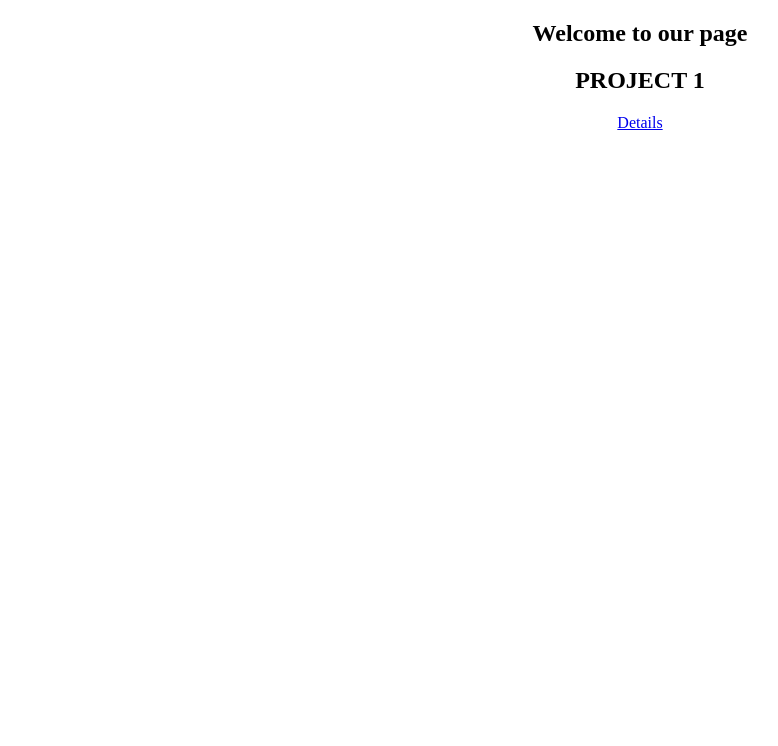
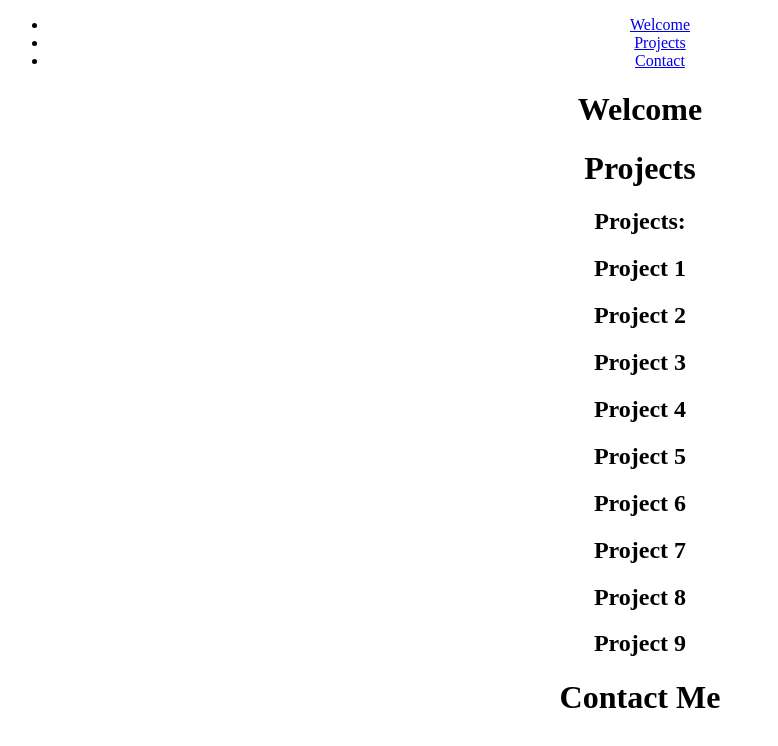
Before and after one commit to tigamadou/microverse_ia_at, a plain HTML site: page index.html in a window 1280 px wide. Shown: the whole page, without its empty margins (0-778 px from the left). Drawn offline with Linux system fonts and the light colour scheme.

Commit message:
User Story #7 Done navbar User Story #8 Done profile link

```diff
--- a/index.html
+++ b/index.html
@@ -13,17 +13,37 @@
 
   <body>
     <script src="https://cdn.freecodecamp.org/testable-projects-fcc/v1/bundle.js"></script>
-    <nav id="navbar"></nav>
-      <section id="welcome-section">
-        <h1>Welcome to our page</h1>
-      </section>
-      <section id="projects">
-        <h2 class="project-tile"> PROJECT 1  </h2>
+    <nav>
+      <ul id='navbar'>
+        <li><a href="#welcome-section">Welcome</a></li>
+        <li><a href="#projects">Projects</a></li>
+        <li><a href="#contact-section">Contact</a></li>
+      </ul>
+    </nav>
 
-        <a href="#">Details</a>
-      </section>
+    <div id="welcome-section" class="section">
+      <h1>Welcome</h1>
+    </div>
 
+<div id="projects" class="section">
+  <h1>Projects</h1>
+    <a href="#" target="_blank" class="project project-tile"></a>
+    <h2>Projects:</h2>
+    <h2>Project 1</h2>
+    <h2>Project 2</h2>
+    <h2>Project 3</h2>
+    <h2>Project 4</h2>
+    <h2>Project 5</h2>
+    <h2>Project 6</h2>
+    <h2>Project 7</h2>
+    <h2>Project 8</h2>
+    <h2>Project 9</h2>
+</div>
 
+<div id="contact-section" class="section">
+  <h1>Contact Me</h1>
+  <a id="profile-link" href="#" target="_blank">
+</div>
     <script  src="js/index.js"></script>
   </body>
 </html>
```
